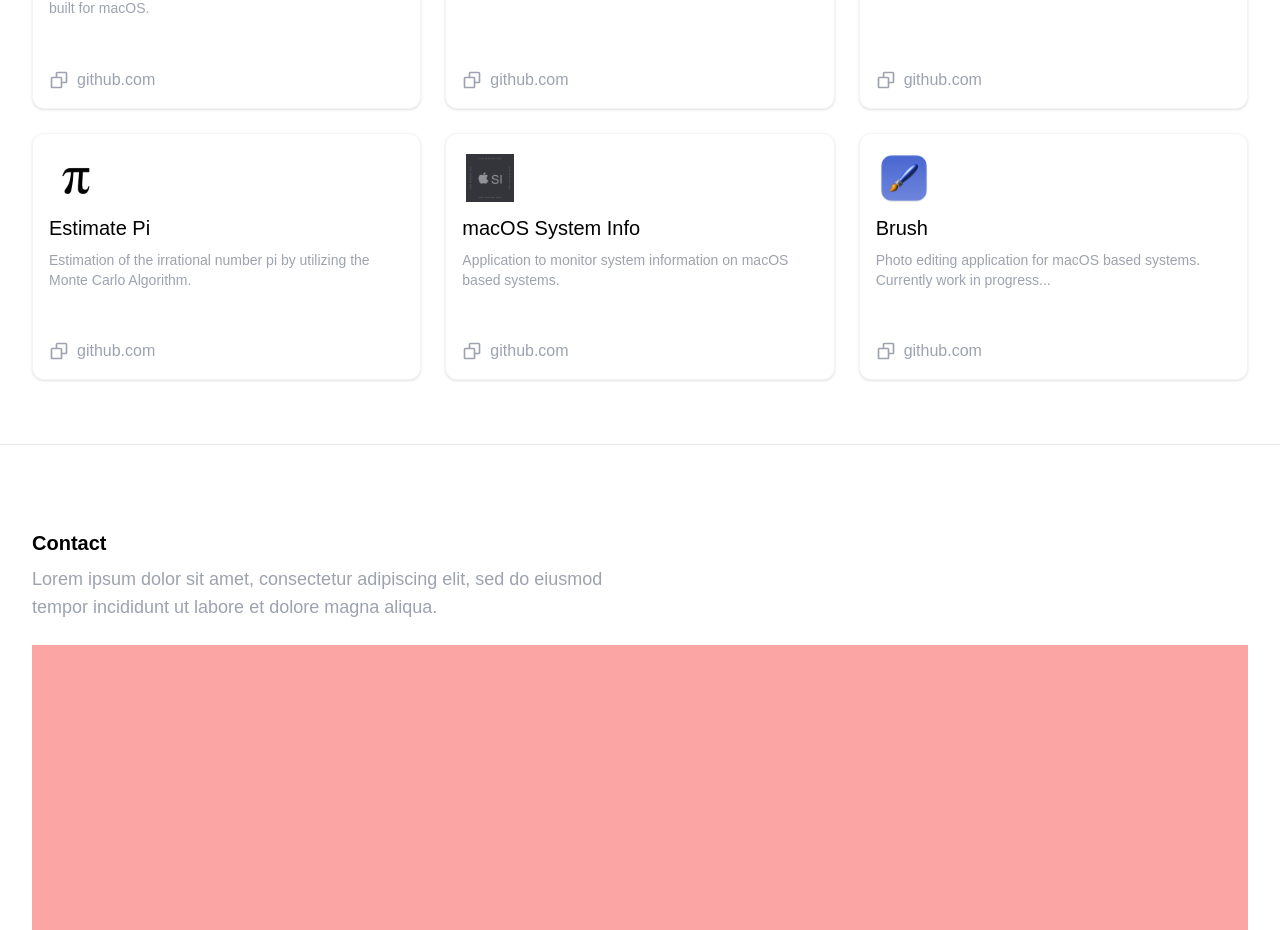
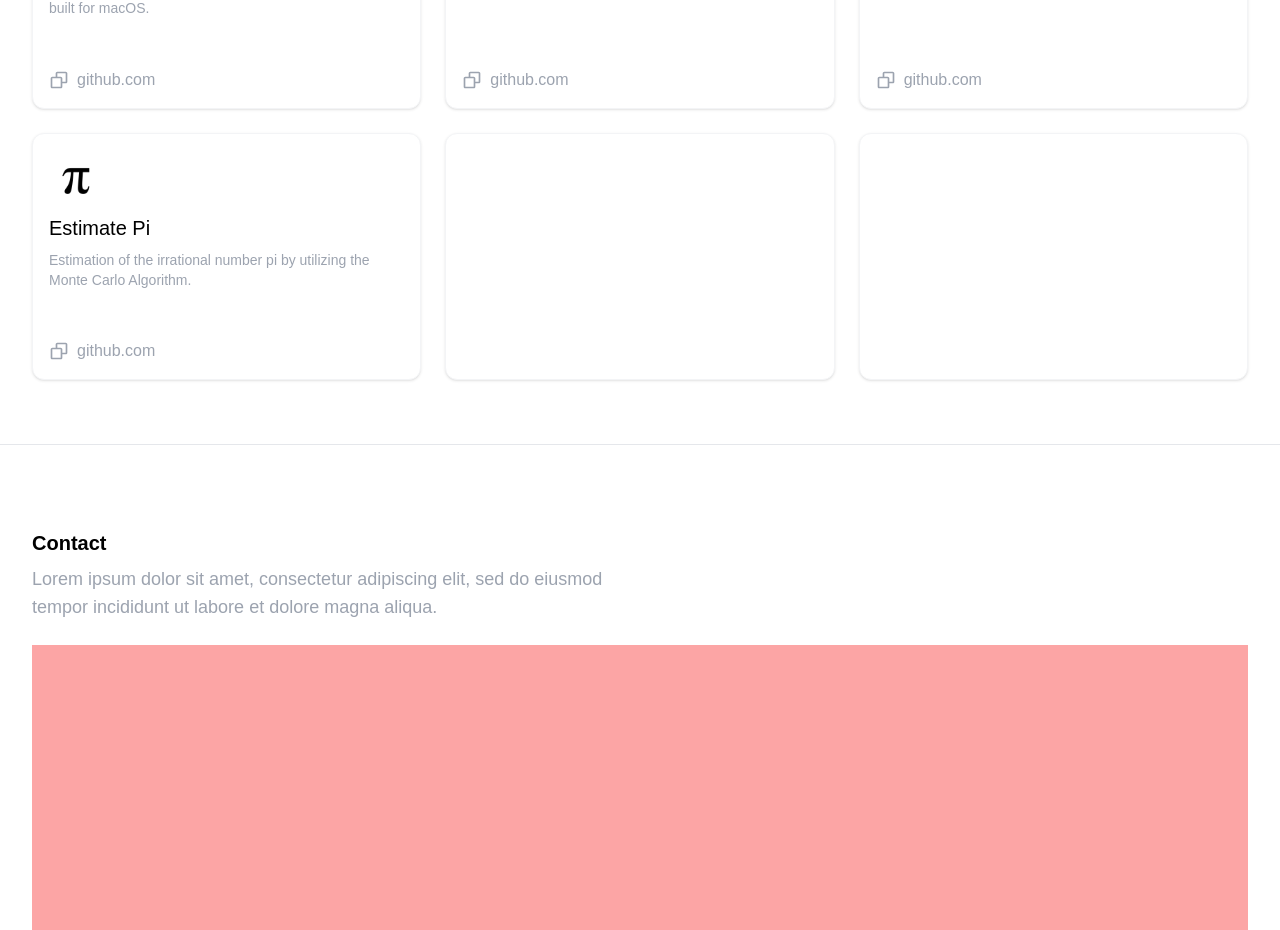
Before and after one commit to stevensikorski/portfolio-2023, a React (Create React App) app: page / in a window 1280 px wide. Shown: the part 1955-2885 px from the top of the page. Built offline with nearby package versions, Linux system fonts and the light colour scheme.

Commit message:
Removed projects

```diff
--- a/src/components/Projects.jsx
+++ b/src/components/Projects.jsx
@@ -6,8 +6,6 @@ import PasswordGenerator from '../assets/projects/PasswordGenerator.png'
 import MazeSolver from '../assets/projects/MazeSolver.png'
 import ASLearn from '../assets/projects/ASLearn.png'
 import EstimatePi from '../assets/projects/EstimatePi.png'
-import macOSSystemInfo from '../assets/projects/macOSSystemInfo.png'
-import Brush from '../assets/projects/Brush.png'
 
 const Projects = () => {
 	return (
@@ -84,39 +82,8 @@ const Projects = () => {
 					</a>
 				</li>
 
-				<li className='project-card'>
-					<img src={macOSSystemInfo} alt='macOS System Info' className='h-14 w-14 p-1 object-cover aspect-auto'></img>
-					<p className='mt-2 text-3xl lg:text-xl font-semi'>
-						macOS System Info
-					</p>
-					<p className='mt-2 text-xl lg:text-sm text-gray-400'>
-						Application to monitor system information on macOS based systems.
-					</p>
-
-					<a href={links[0].project5} target='_blank' rel='noreferrer' className='flex flex-row justify-start items-center mt-auto'>
-						<BiCopy className='h-6 lg:h-5 w-6 lg:w-5 text-gray-400'/>
-						<p className='ml-2 text-2xl lg:text-base text-gray-400'>
-							github.com
-						</p>
-					</a>
-				</li>
-
-				<li className='project-card'>
-					<img src={Brush} alt='Brush' className='h-14 w-14 p-0 object-cover aspect-auto'></img>
-					<p className='mt-2 text-3xl lg:text-xl font-semi'>
-						Brush
-					</p>
-					<p className='mt-2 text-xl lg:text-sm text-gray-400'>
-						Photo editing application for macOS based systems. Currently work in progress...
-					</p>
-
-					<a href={links[0].project6} target='_blank' rel='noreferrer' className='flex flex-row justify-start items-center mt-auto'>
-						<BiCopy className='h-6 lg:h-5 w-6 lg:w-5 text-gray-400'/>
-						<p className='ml-2 text-2xl lg:text-base text-gray-400'>
-							github.com
-						</p>
-					</a>
-				</li>
+				<li className='project-card'></li>
+				<li className='project-card'></li>
 			</ul>
 		</section>
 	)
```
Also changed, not shown: src/assets/projects/Brush.png (deleted), src/assets/projects/macOSSystemInfo.png (deleted).
